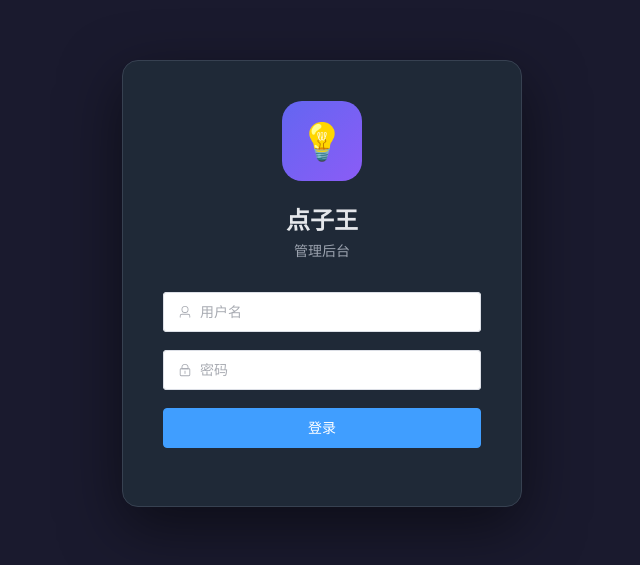
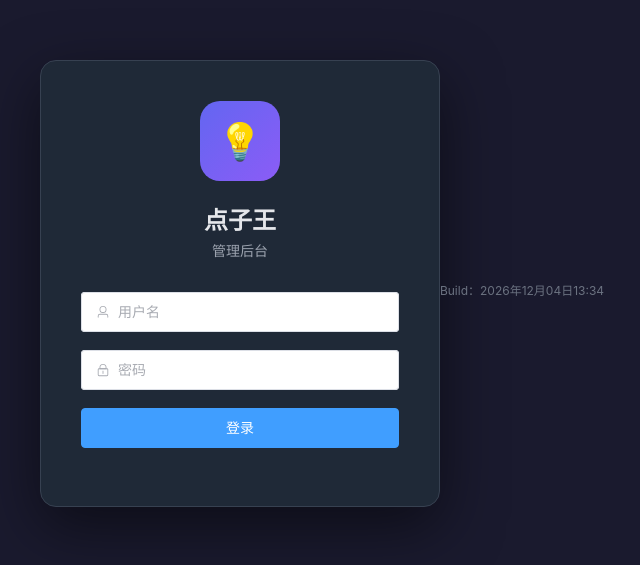
Before and after one commit to lxygithub/idea-king-admin-web, a Vue app: page /admin-new/login in a window 1280 px wide. Shown: the part 117-682 px from the top of the page, without its empty margins (318-958 px from the left). Built offline with nearby package versions, Linux system fonts and the light colour scheme; no server answers.

Commit message:
feat: 页面底部显示构建部署时间(BuildFooter组件)

```diff
--- /dev/null
+++ b/src/components/BuildFooter.vue
@@ -0,0 +1,24 @@
+<template>
+  <div class="build-footer">
+    <span>Build：{{ buildTime }}</span>
+  </div>
+</template>
+
+<script setup>
+import { computed } from 'vue'
+
+const buildTime = computed(() => {
+  const d = new Date(__BUILD_TIME__)
+  const pad = (n) => String(n).padStart(2, '0')
+  return `${d.getFullYear()}年${pad(d.getMonth() + 1)}月${pad(d.getDate())}日${pad(d.getHours())}:${pad(d.getMinutes())}`
+})
+</script>
+
+<style scoped>
+.build-footer {
+  text-align: center;
+  padding: 24px 0 12px;
+  font-size: 12px;
+  color: #6b7280;
+}
+</style>
--- a/src/views/ImagePreview.vue
+++ b/src/views/ImagePreview.vue
@@ -15,6 +15,7 @@
         alt="预览图片"
       />
     </div>
+    <BuildFooter />
   </div>
 </template>
 
@@ -22,6 +23,7 @@
 import { computed, onMounted, onUnmounted } from 'vue'
 import { useRoute, useRouter } from 'vue-router'
 import { ArrowLeft } from '@element-plus/icons-vue'
+import BuildFooter from '../components/BuildFooter.vue'
 
 const route = useRoute()
 const router = useRouter()
--- a/src/views/Layout.vue
+++ b/src/views/Layout.vue
@@ -71,6 +71,7 @@
             <component :is="Component" />
           </keep-alive>
         </router-view>
+        <BuildFooter />
       </el-main>
     </el-container>
   </el-container>
@@ -84,6 +85,7 @@ import {
   DataBoard, FolderOpened, User, Fold, Expand,
   UserFilled, ArrowDown, SwitchButton, Moon, Sunny
 } from '@element-plus/icons-vue'
+import BuildFooter from '../components/BuildFooter.vue'
 import api from '../api'
 
 const route = useRoute()
--- a/src/views/Login.vue
+++ b/src/views/Login.vue
@@ -39,6 +39,7 @@
         </el-form-item>
       </el-form>
     </div>
+    <BuildFooter />
   </div>
 </template>
 
@@ -46,6 +47,7 @@
 import { ref, reactive } from 'vue'
 import { useRouter } from 'vue-router'
 import { ElMessage } from 'element-plus'
+import BuildFooter from '../components/BuildFooter.vue'
 import api from '../api'
 
 const router = useRouter()
--- a/vite.config.js
+++ b/vite.config.js
@@ -2,6 +2,9 @@ import { defineConfig } from 'vite'
 import vue from '@vitejs/plugin-vue'
 
 export default defineConfig({
+  define: {
+    __BUILD_TIME__: JSON.stringify(new Date().toISOString()),
+  },
   plugins: [vue()],
   server: {
     port: 5173,
```
